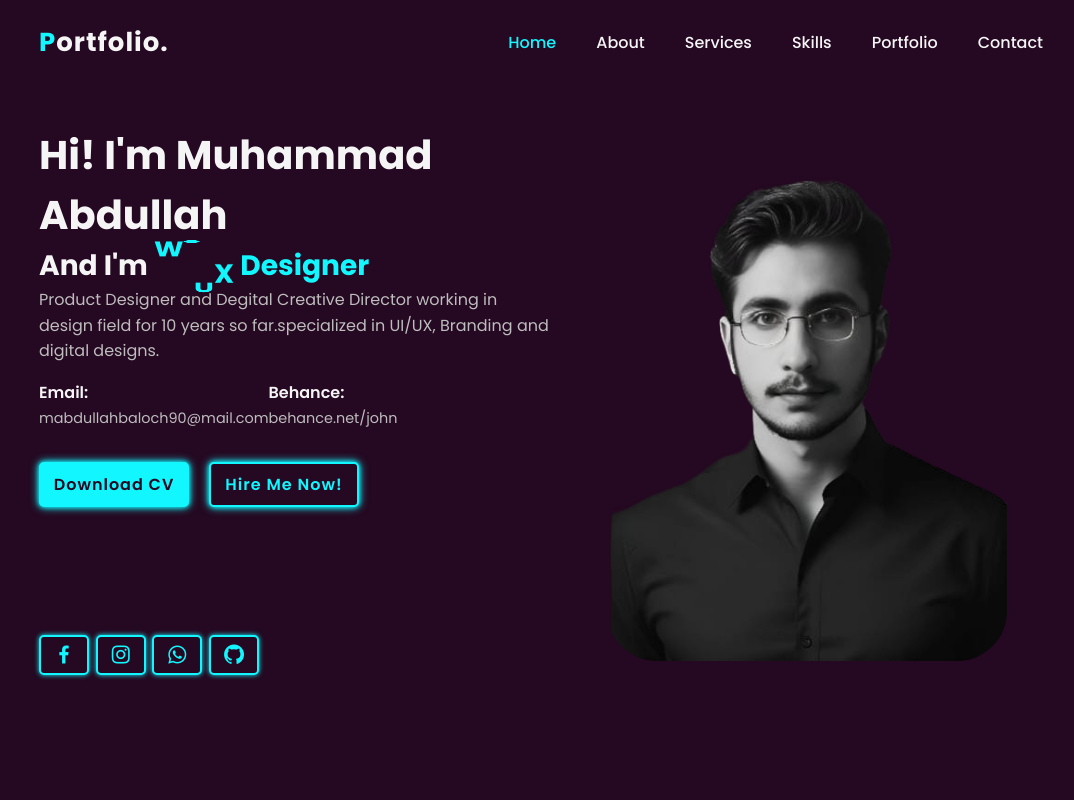
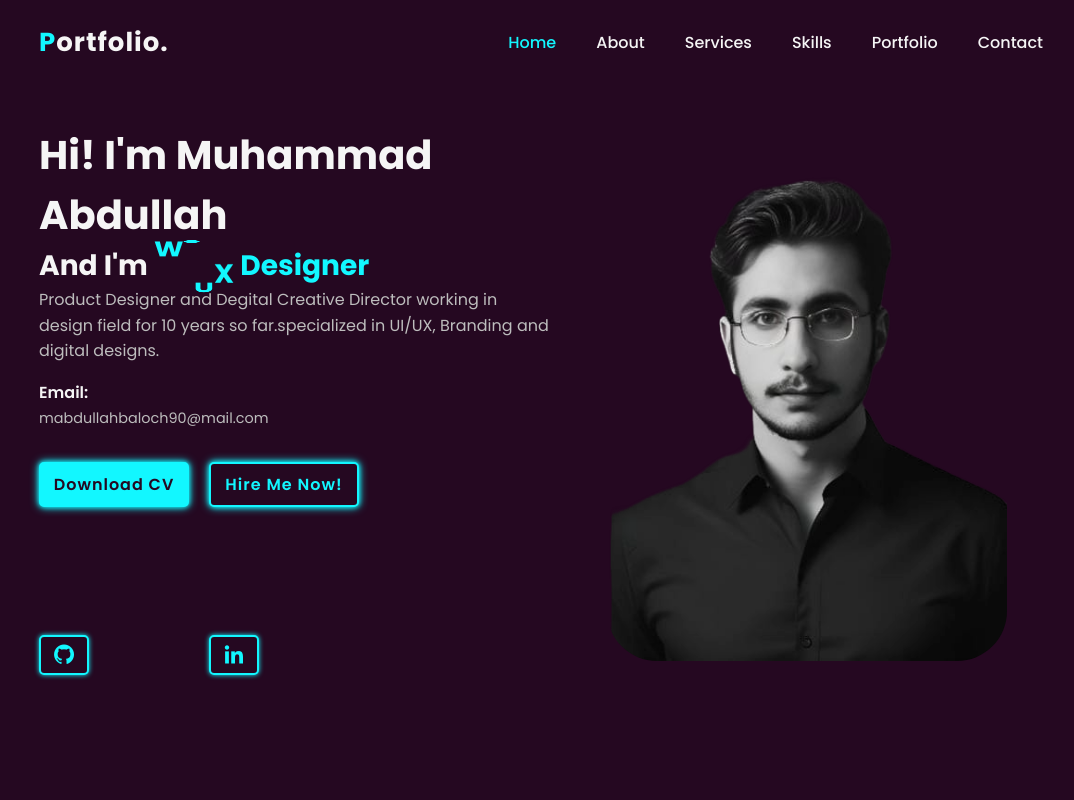
Before and after one commit to MhuhammadAbdullah/CodeAlpha-Portfolio-Project, a plain HTML site: page index.html in a window 1280 px wide. Shown: the top 800 px of the page, without its empty margins (89-1163 px from the left). Drawn offline with nearby package versions, Linux system fonts and the light colour scheme; some packages are replaced by stand-ins of ours; a script that the page names is missing.

Commit message:
Update index.html

```diff
--- a/index.html
+++ b/index.html
@@ -48,21 +48,22 @@
                     <h5>Email:</h5>
                     <span>mabdullahbaloch90@mail.com</span>
                 </div>
-                <div class="behance-info">
+                <!-- <div class="behance-info">
                     <h5>Behance: </h5>
                     <span>behance.net/john</span>
-                </div>
+                </div> -->
             </div>
 
             <div class="btn-box">
-                <a href="#" class="btn">Download CV</a>
-                <a href="#" class="btn">Hire Me Now!</a>
+                <!-- <a href="#" class="btn">Download CV</a> -->
+                <!-- <a href="https://drive.google.com/file/d/1hv7IItztPXrmE319gXqAoTXU7pqBuFw_/view?usp=sharing" class="btn" download="Mabdullah_CV.pdf">Download CV</a> -->
+                <a href="https://drive.google.com/uc?export=download&id=1WpzUpvWkhnwd0Ba_nWqM-ng82PyXDS1p" class="btn" download="Mabdullah_CV.pdf">Download CV</a>
+                <a href="#contact" class="btn">Hire Me Now!</a>
             </div>
             <div class="social-icons">
-                <a href="#"><i class='bx bxl-facebook'></i></a>
-                <a href="#"><i class='bx bxl-instagram'></i></a>
-                <a href="#"><i class='bx bxl-whatsapp'></i></a>
-                <a href="#"><i class='bx bxl-github'></i></a>
+                <a href="https://github.com/MhuhammadAbdullah"><i class='bx bxl-github'></i></a>
+                <a href="https://www.linkedin.com/in/muhammad-abdullah-47250530b/"><i class='bx bxl-linkedin'></i></a>
+                <!-- <a href="#"><i class='bx bxl-whatsapp'></i></a> -->
             </div>
         </div>
 
@@ -444,12 +445,14 @@
         <a href="#home"><i class='bx bxs-arrow-from-bottom'></i></a>
     </footer>
 
+
+    <!-- DOWNLOAD -->
+
     <!-- ------------API KEY ----------- -->
-<script type="text/javascript"
-        src="https://cdn.jsdelivr.net/npm/@emailjs/browser@4/dist/email.min.js">
+    <script type="text/javascript" src="https://cdn.jsdelivr.net/npm/@emailjs/browser@4/dist/email.min.js">
     </script>
     <script type="text/javascript">
-   (function(){
+        (function () {
             emailjs.init({
                 publicKey: "GQZaR-50lN2fR6KL_",
             });
```
Lines whose indentation alone changed are shown as unchanged.
